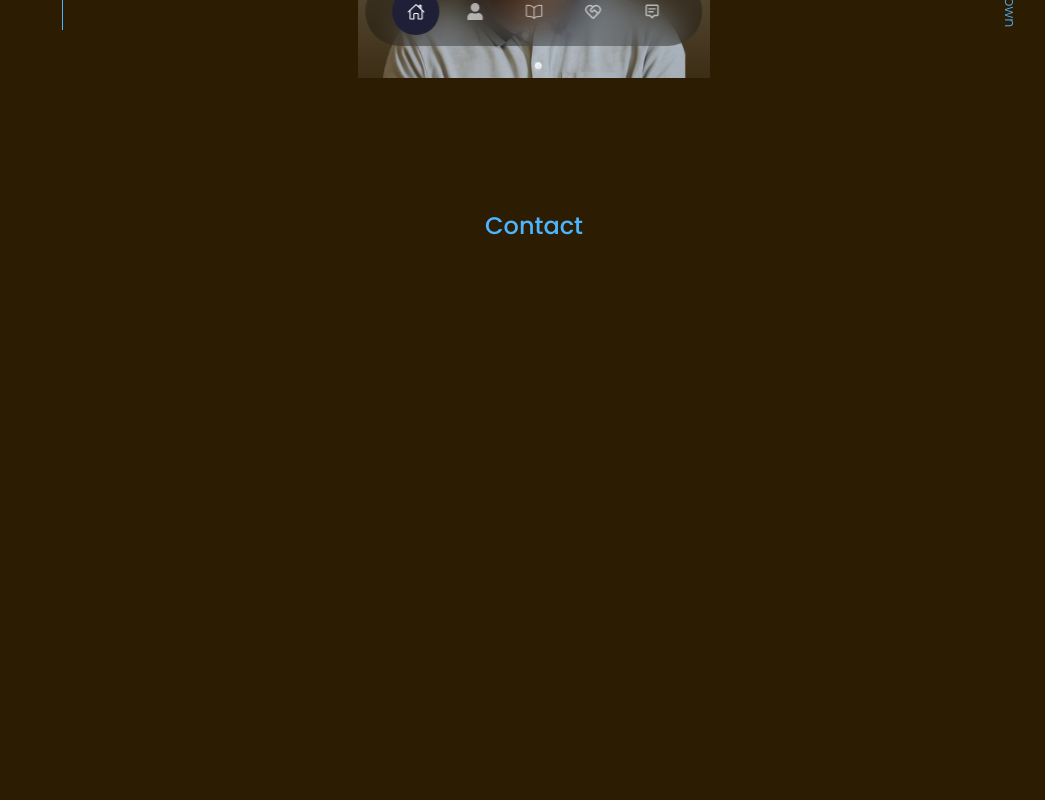
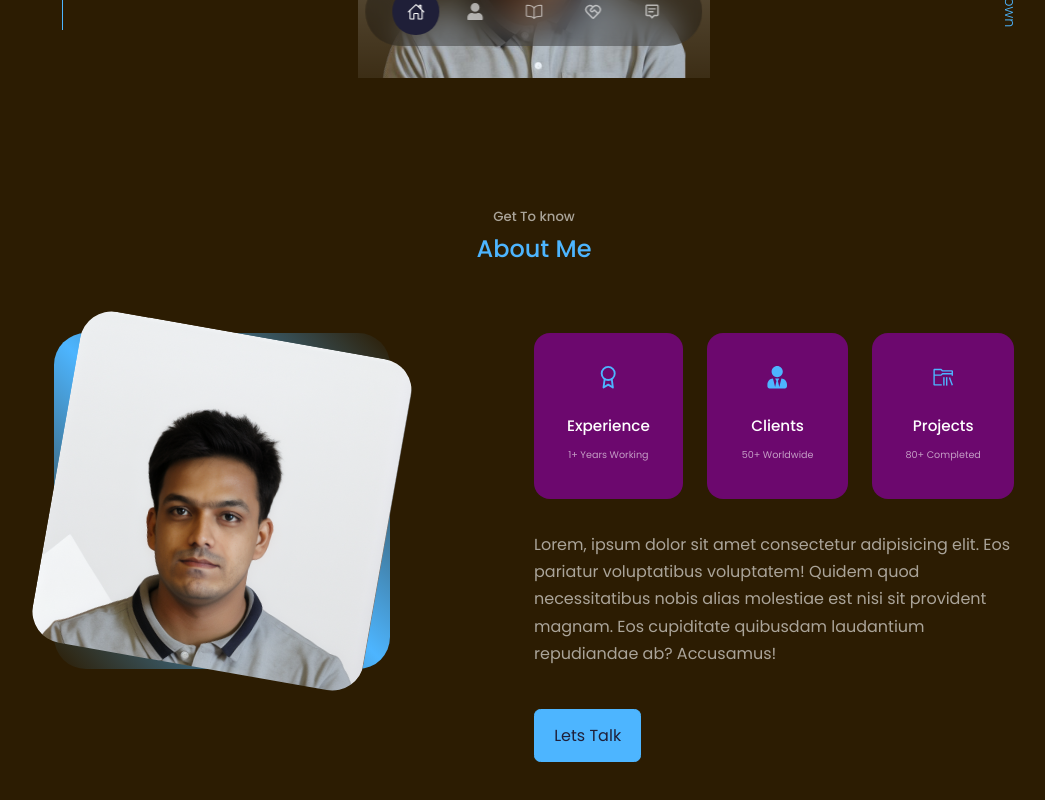
Before and after one commit to Nabab-Sharif/react-portfolio, a React (Vite) app: page / in a window 1280 px wide. Shown: the part 722-1522 px from the top of the page, without its empty margins (106-1151 px from the left). Built offline with nearby package versions, Linux system fonts and the light colour scheme.

Commit message:
about part done

```diff
--- a/src/components/about/About.jsx
+++ b/src/components/about/About.jsx
@@ -1,10 +1,60 @@
 import './about.css'
+import Image from '../../../src/assets/images/about.png';
+import { FiAward } from "react-icons/fi";
+import { FaUserTie } from "react-icons/fa";
+import { VscFolderLibrary } from "react-icons/vsc";
+
+
 
 const About = () => {
   return (
     <>
       <section id='about'>
-        <h2>Contact</h2>
+        <h5>Get To know</h5>
+        <h2>About Me</h2>
+
+        <div className='container about__container'>
+
+          <div className='about_me'>
+            <div className='about_me_image'>
+              <img src={Image} alt="about.png" />
+            </div>
+          </div>
+
+          <div className='about__content'>
+            <div className='about__cards'>
+              {/* about card start here */}
+              <article className='about__card'>
+                <FiAward className='about__icon' />
+                <h5>Experience</h5>
+                <small>1+ Years Working</small>
+              </article>
+              {/* about card end here */}
+
+              {/* about card start here */}
+              <article className='about__card'>
+                <FaUserTie className='about__icon' />
+                <h5>Clients</h5>
+                <small>50+ Worldwide</small>
+              </article>
+              {/* about card end here */}
+
+              {/* about card start here */}
+              <article className='about__card'>
+                <VscFolderLibrary className='about__icon' />
+                <h5>Projects</h5>
+                <small>80+ Completed</small>
+              </article>
+              {/* about card end here */}
+
+            </div>
+
+            <p>Lorem, ipsum dolor sit amet consectetur adipisicing elit. Eos pariatur voluptatibus voluptatem! Quidem quod necessitatibus nobis alias molestiae est nisi sit provident magnam. Eos cupiditate quibusdam laudantium repudiandae ab? Accusamus!</p>
+            <a href="#contact" className='btn btn-primary' >Lets Talk</a>
+          </div>
+
+        </div>
+
       </section>
     </>
   )
--- a/src/components/about/about.css
+++ b/src/components/about/about.css
@@ -0,0 +1,114 @@
+#about h2 {
+  margin-bottom: 4rem;
+}
+
+.about__container {
+  display: grid;
+  grid-template-columns: 35% 50%;
+  gap: 15%;
+
+}
+
+.about_me {
+  width: 100%;
+  aspect-ratio: 1/1;
+  border-radius: 2rem;
+  background: linear-gradient(45deg, transparent, var(--color-primary), transparent);
+  display: grid;
+  place-items: center;
+}
+
+.about_me_image {
+  border-radius: 2rem;
+  overflow: hidden;
+  transform: rotate(10deg);
+  transition: var(--transition);
+  width: 100%;
+  height: 100%;
+}
+
+.about_me_image:hover {
+  transform: rotate(0);
+}
+
+.about__cards {
+  display: grid;
+  grid-template-columns: repeat(3, 1fr);
+  gap: 1.5rem;
+}
+
+.about__card {
+  background: rgb(108, 8, 110);
+  border: 1px solid transparent;
+  border-radius: 1rem;
+  padding: 2rem;
+  text-align: center;
+  transition: var(--transition);
+}
+
+.about__card:hover {
+  background: transparent;
+  border-color: var(--color-primary-variant);
+  cursor: default;
+}
+
+.about__icon {
+  color: var(--color-primary);
+  font-size: 1.4rem;
+  margin-bottom: 1rem;
+}
+
+.about__card h5 {
+  font-size: 0.95rem;
+}
+
+.about__card small {
+  font-size: 0.6rem;
+  color: var(--color-light);
+}
+
+.about__content p {
+  margin: 2rem 0 2.6rem;
+  color: var(--color-light);
+}
+
+
+/* ...........Media Queries (Medium device)........... */
+
+@media screen and (max-width:1024px) {
+  .about__container {
+    grid-template-columns: 1fr;
+    gap: 0;
+  }
+
+  .about_me {
+    width: 50%;
+    margin: 2rem auto 4rem;
+  }
+
+  .about__content p {
+    margin: 1rem 0 1.5rem;
+  }
+}
+
+/*..............Media Queries (Small Devices)..............*/
+
+@media screen and (max-width:600px) {
+  .about_me {
+    width: 65%;
+    margin: 0 auto 3rem;
+  }
+
+  .about__cards {
+    grid-template-columns: 1fr 1fr;
+  }
+
+  .about__content {
+    text-align: center;
+  }
+
+  .about__content p {
+    margin: 1.5rem 0;
+  }
+
+}
```
Also changed, not shown: src/assets/images/about.png (added).
